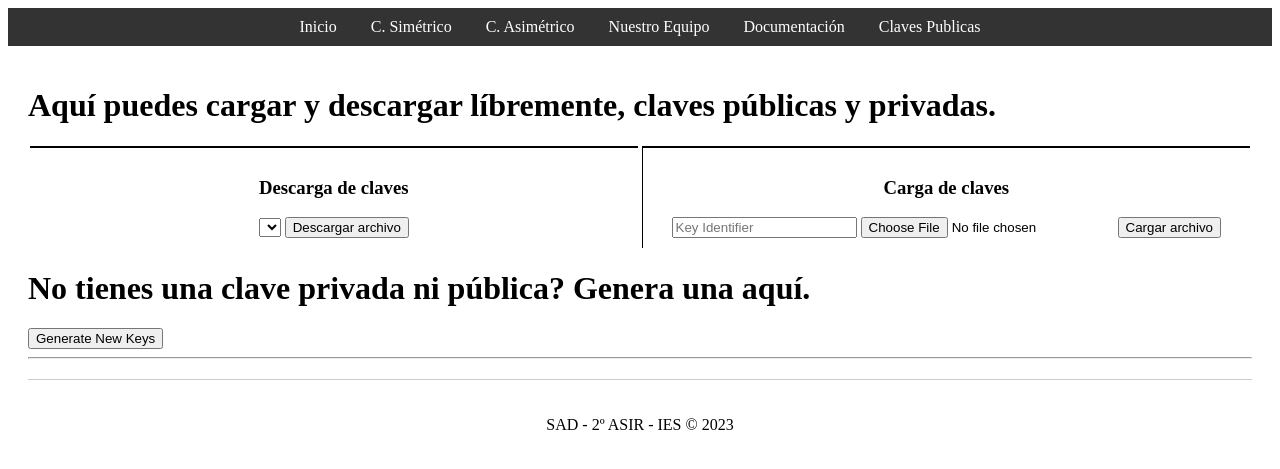
After one commit to ICV-23-24/proyecto-criptografia-python-grupo1, a Flask app: page /database/ in a window 1280 px wide. The commit adds this page. Shown: the top 469 px of the page. Run offline with Flask 2, Linux system fonts and the light colour scheme; lists and menus that the app fills with data are empty.

Commit message:
working on a way to store locally public keys

```diff
--- a/app.py
+++ b/app.py
@@ -26,6 +26,21 @@ def csimetrico():
 
     return render_template("csimetrico.html")
 
+
+# Database route, here users can log public keys, or download them to re-import them anywhere.
+@app.route("/database/", methods=['GET','POST'])
+def database():
+    #Si se genera una petición POST, con el modo de 'generar', entonces genera una clave pública y privada nuevas.
+    if request.method == 'POST':
+        # Get the formulary mode, 'generate' means the user needs new keys.
+        mode = request.form['mode']
+        if mode == "generate":
+            f.generate_keys()
+
+
+    return render_template("database.html")
+
+
 @app.route("/casimetrico/")
 def casimetrico():
     return render_template("casimetrico.html")
@@ -39,9 +54,7 @@ def about():
 def doc():
     return render_template("doc.html")
 
-@app.route("/otro/")
-def otro():
-    return render_template("otro.html")
+
 
 
 
--- a/functions.py
+++ b/functions.py
@@ -13,3 +13,6 @@ def decrypt_message(message, key):
     cipher = AES.new(pad(key, AES.block_size), AES.MODE_ECB)
     decrypted_message = unpad(cipher.decrypt(b64decode(message)), AES.block_size).decode('utf-8')
     return decrypted_message
+
+def generate_keys():
+    print("Hello World")
--- a/static/site.css
+++ b/static/site.css
@@ -65,3 +65,30 @@ footer {
 .task-item {
     margin-bottom: 5px;
 }
+
+
+/*
+
+    Here is some CSS for the database page.
+
+*/
+
+.equally{
+    width: 100%;
+    display: inline-block;
+    text-align: center;
+}
+
+.inline-block{
+    display: inline-block;
+}
+
+.halft_width{
+    width: 48%;
+    padding: 10px;
+    border-top: black solid 2px;
+}
+
+.uploader{
+    border-left: black solid 1px;
+}
--- /dev/null
+++ b/templates/database.html
@@ -0,0 +1,30 @@
+{% extends "layout.html" %}
+{% block title %}
+Página Prueba
+{% endblock %}
+{% block content %}
+
+<h1>Aquí puedes cargar y descargar líbremente, claves públicas y privadas.</h1>
+<div class="equally">
+
+    <div class="downloader halft_width inline-block">
+        <h3>Descarga de claves</h3>
+        <select></select>
+        <button> Descargar archivo </button>
+    </div>
+    <div class="uploader halft_width inline-block">
+        <h3>Carga de claves</h3>
+        <input type="text" placeholder="Key Identifier">
+        <input type="file" name="" id="">
+        <button> Cargar archivo </button>
+    </div>
+
+</div>
+
+<h1>No tienes una clave privada ni pública? Genera una aquí.</h1>
+<form method="post">
+    <input type="hidden" name="mode" value="generate">
+    <button type="submit">Generate New Keys</button>
+</form>
+
+{% endblock %}
--- a/templates/layout.html
+++ b/templates/layout.html
@@ -14,7 +14,7 @@
                 <a href="{{ url_for('casimetrico') }}" class="navbar-item">C. Asimétrico</a>
                 <a href="{{ url_for('about') }}" class="navbar-item">Nuestro Equipo</a>
                 <a href="{{ url_for('doc') }}" class="navbar-item">Documentación</a>
-                <a href="{{ url_for('otro') }}" class="navbar-item">Otro</a>
+                <a href="{{ url_for('database') }}" class="navbar-item">Claves Publicas</a>
             </nav>
         </header>
 
```
Also changed, not shown: templates/otro.html (deleted, +0 -7 lines).
